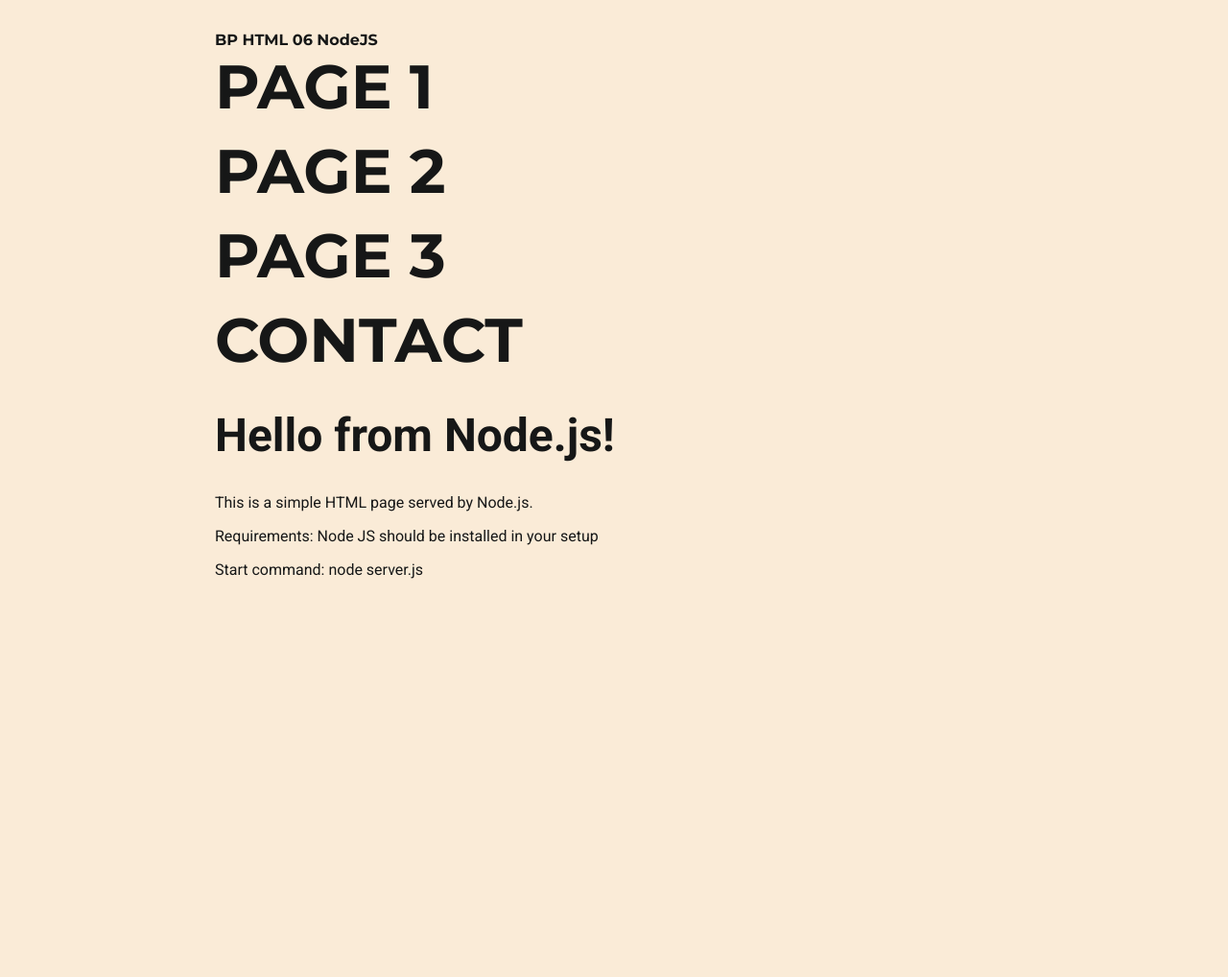
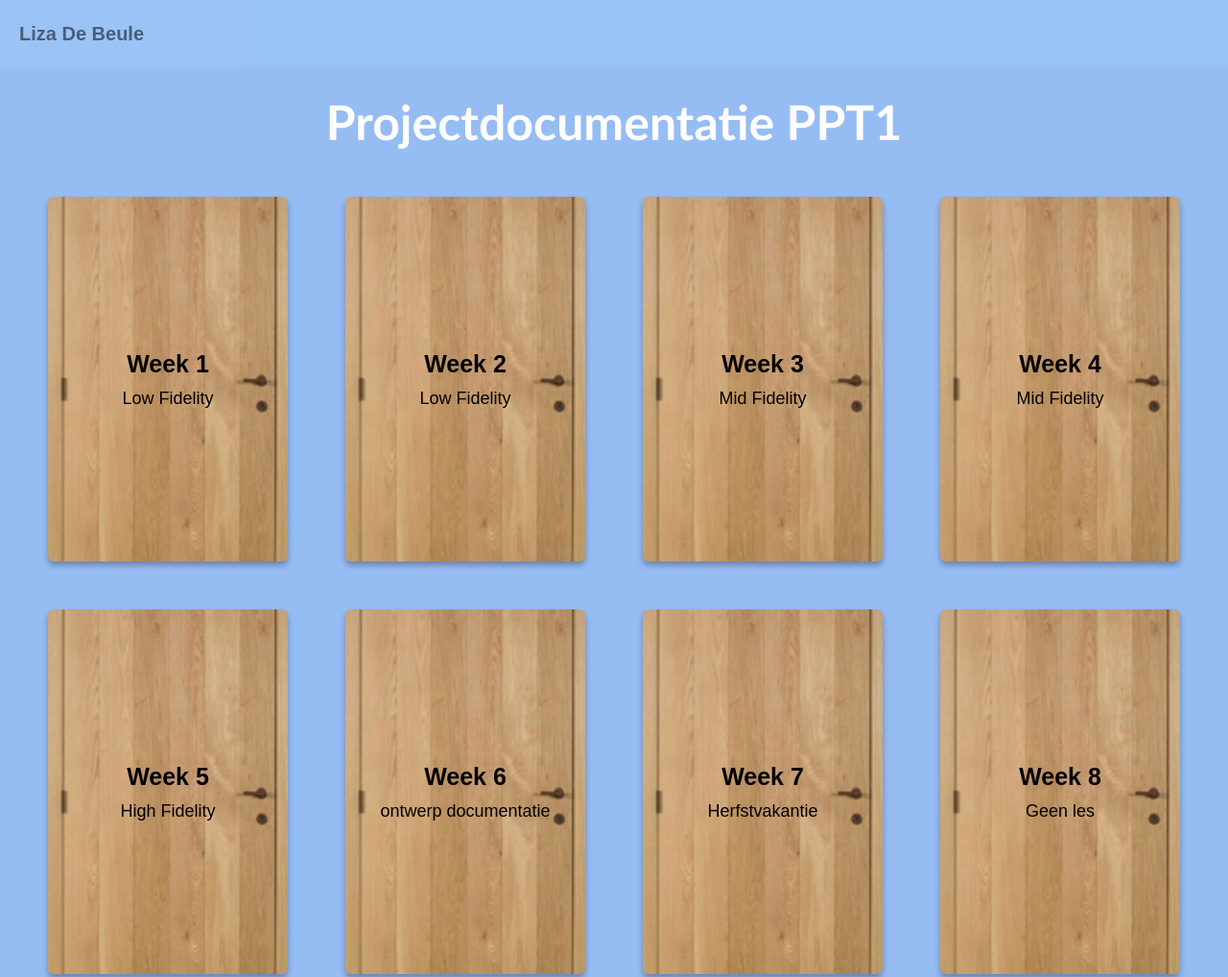
Before and after one commit to lizadb06/Tailwind, a website: page public/index.html in a window 1280 px wide. Shown: the top 1018 px of the page at 96% size. Before the commit the page ends 840 px from the top, so only its background shows below. Drawn offline with nearby package versions, Linux system fonts and the light colour scheme; files that its build step writes are made by us from their sources; files whose address does not match are found by name.

Commit message:
Add files via upload

```diff
--- a/public/index.html
+++ b/public/index.html
@@ -1,41 +1,158 @@
-
+<!DOCTYPE html>
 <html lang="en">
 <head>
-    <meta charset="UTF-8">
-    <meta name="viewport" content="width=device-width, initial-scale=1.0">
-    <title>Homepage - Page 1</title>
+  <meta charset="UTF-8" />
+  <meta name="viewport" content="width=device-width, initial-scale=1.0" />
+  <title>Projectdocumentatie PPT1</title>
+  <link href="./dist/output.css" rel="stylesheet">
+  <link rel="stylesheet" href="assets/styles.css">
+  <link rel="stylesheet" href="assets/flexboxes.css">
+  <link rel="stylesheet" href="assets/nav.css">
+  <link rel="stylesheet" href="assets/typography.css">
 
-    <!-- Link to your CSS file -->
-    <link rel="stylesheet" href="assets/styles.css">
-    <link rel="stylesheet" href="assets/flexboxes.css">
-    <link rel="stylesheet" href="assets/nav.css">
-    <link rel="stylesheet" href="assets/typography.css">
+  <style>
+    body {
+      background-color: #96bcf4;
+      margin: 0;
+      padding: 0;
+      font-family: Arial, sans-serif;
+      height: 100%;
+    }
+
+    header h2 {
+      margin: 0;
+      padding: 20px;
+      color: rgb(0, 0, 0);
+      font-size: 20px;
+      background-color: #a0cbf7;
+    }
+
+    .title {
+      text-align: center;
+      font-size: 50px;
+      font-family: 'Trebuchet MS', sans-serif;
+      font-weight: bold;
+      margin-top: 20px;
+      color: rgb(255, 255, 255);
+    }
+
+    .week-container {
+      display: grid;
+      grid-template-columns: repeat(5, 1fr);
+      column-gap: 40px;
+      row-gap: 50px;
+      padding: 40px;
+      max-width: 1600px;
+      margin: auto;
+      justify-items: center;
+    }
+
+    .week-container a {
+      background-color: #8b5a2b;
+      box-shadow: inset 0 0 0px #5c3a1a, 0 4px 6px rgba(0, 0, 0, 0.3);
+
+      width: 250px;
+      height: 380px;
+
+      display: flex;
+      flex-direction: column;
+      align-items: center;
+      justify-content: center;
+      border-radius: 6px;
+
+      font-size: 25px;
+      text-decoration: none;
+      color: rgb(0, 0, 0);
+      font-weight: bold;
+
+      position: relative;
+      transition: transform 0.8s ease;
+      transform-origin: left center;
+
+      background-image: url(public/img/imageDeur/houtendeur.png);
+      background-size: 100% auto;
+      background-position: center;
+      background-repeat: no-repeat;
+    }
+
+    .week-container a:hover {
+      transform: perspective(600px) rotateY(35deg);
+    }
+
+    .subtitle {
+      font-size: 18px;
+      font-weight: normal;
+      color: rgb(0, 0, 0);
+      margin-top: 4px;
+    }
+
+
+    @media (max-width: 1400px) {
+      .week-container {
+        grid-template-columns: repeat(4, 1fr);
+      }
+    }
+
+    @media (max-width: 1100px) {
+      .week-container {
+        grid-template-columns: repeat(3, 1fr);
+      }
+
+      .week-container a {
+        width: 220px;
+        height: 340px;
+        font-size: 22px;
+      }
+    }
+
+    @media (max-width: 800px) {
+      .week-container {
+        grid-template-columns: repeat(2, 1fr);
+      }
+
+      .week-container a {
+        width: 200px;
+        height: 310px;
+        font-size: 20px;
+      }
+    }
+
+    @media (max-width: 500px) {
+      .week-container {
+        grid-template-columns: repeat(1, 1fr);
+      }
+
+      .week-container a {
+        width: 70%;
+        height: 300px;
+        font-size: 20px;
+      }
+
+      .title {
+        font-size: 35px;
+      }
+    }
+  </style>
 </head>
+
 <body>
-    <div class="container">
-        <div class="title">
-            BP HTML 06 NodeJS
-        </div>
-        <div>
-            <ul class="vertical-buttons">
-                <li><a href="index.html">Page 1</a></li>
-                <li><a href="page2.html">Page 2</a></li>
-                <li><a href="page3.html">Page 3</a></li>
-                <li><a href="contact.html">Contact</a></li>
-            </ul>
-        </div>
-        <page>
+    <header>
+        <h2>Liza De Beule</h2>
+    </header>
 
-            <h1>Hello from Node.js!</h1>
-            <p>This is a simple HTML page served by Node.js.</p>
-            <p> Requirements:
-                Node JS should be installed in your setup
-            </p>
-            <p>
-                Start command:
-                node server.js
-            </p>
-        </page>
+    <div class="title">Projectdocumentatie PPT1</div>
+
+    <div class="week-container">
+        <a href="week1.html">Week 1<span class="subtitle">Low Fidelity</span></a>
+        <a href="week2.html">Week 2<span class="subtitle">Low Fidelity</span></a>
+        <a href="week3.html">Week 3<span class="subtitle">Mid Fidelity</span></a>
+        <a href="week4.html">Week 4<span class="subtitle">Mid Fidelity</span></a>
+        <a href="week5.html">Week 5<span class="subtitle">High Fidelity</span></a>
+        <a href="week6.html">Week 6<span class="subtitle">ontwerp documentatie</span></a>
+        <a href="week7.html">Week 7<span class="subtitle">Herfstvakantie</span></a>
+        <a href="week8.html">Week 8<span class="subtitle">Geen les</span></a>
+        <a href="week9.html">Week 9<span class="subtitle">TO DO</span></a>
+        <a href="week10.html">Week 10<span class="subtitle">TO DO</span></a>
     </div>
 </body>
 </html>
```
Also changed, not shown: public/img/imageDeur/houtendeur.png (added).
